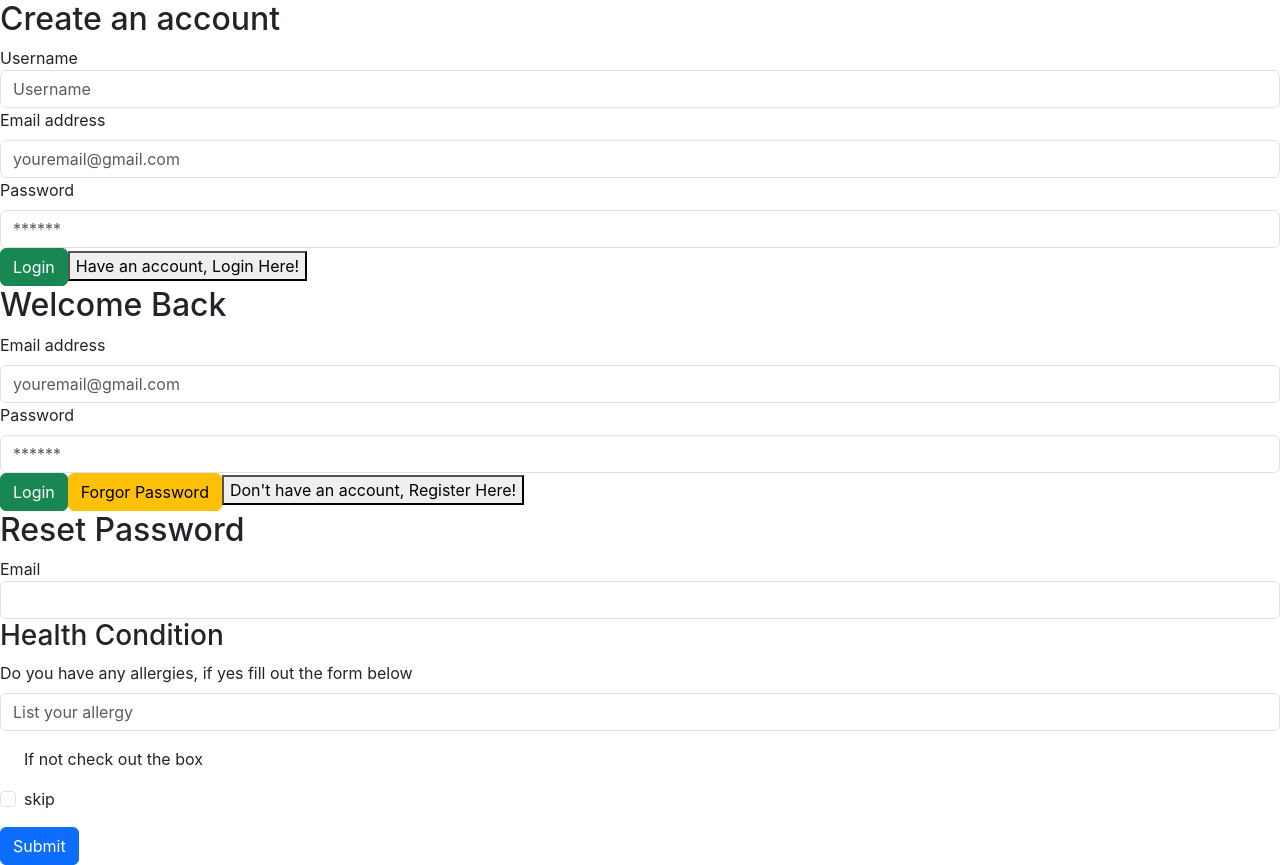
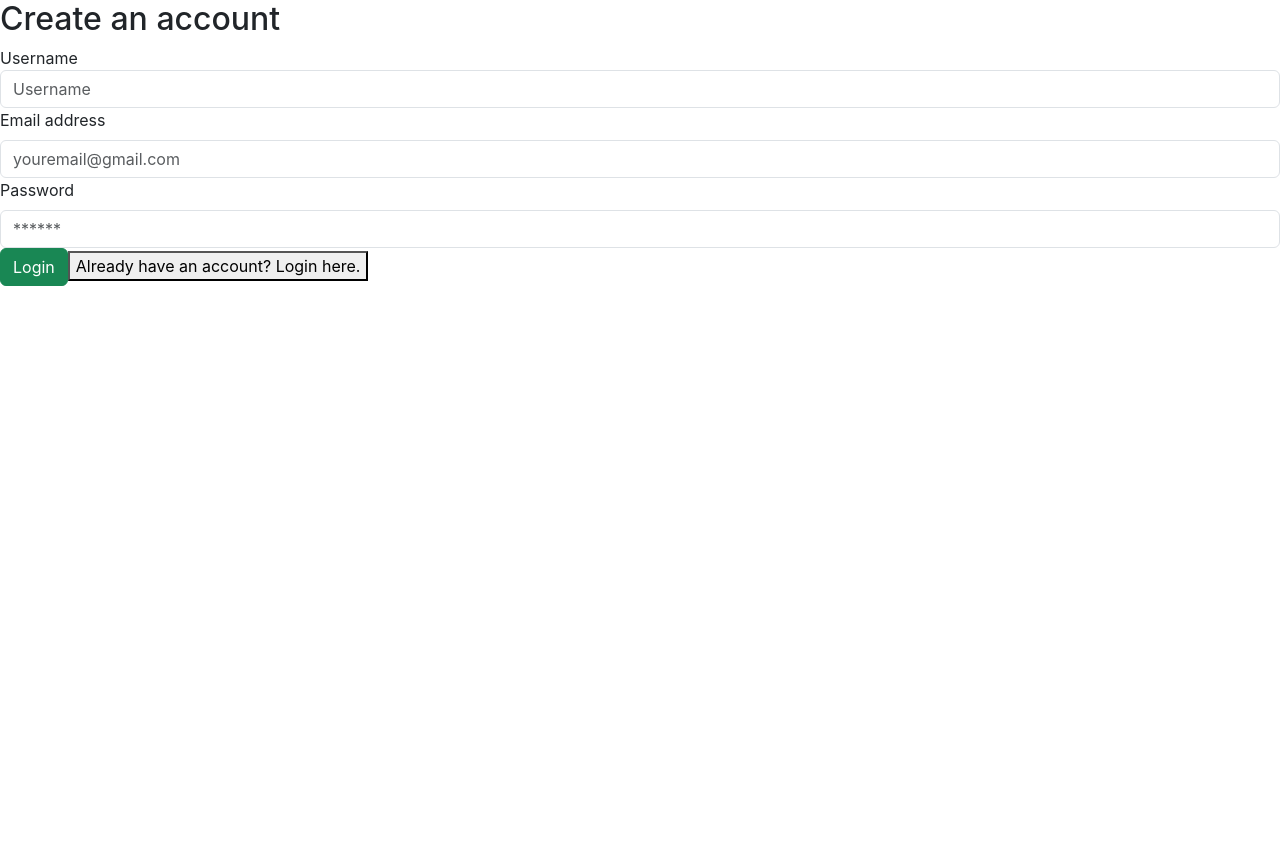
Before and after one commit to Darylcosm0/phase4, a React (Create React App) app: page / in a window 1280 px wide. After the commit the page ends 800 px from the top, so only its background shows below. Built offline with nearby package versions, Linux system fonts and the light colour scheme.

Commit message:
adds click event to login form

```diff
--- a/src/compoents/form/Login.js
+++ b/src/compoents/form/Login.js
@@ -1,19 +1,30 @@
-function Login() {
+import React, {useState} from "react";
+
+
+function Login(props) {
+    const [email, setEmail] = useState('');
+    const [password, setPassword] = useState('');
+
+   const handleClick = (e) => {
+        e.preventDefault();
+        console.log(email);
+    }
+
     return (
       <section>
-        <form>
+        <form onSubmit={handleClick}>
           <h2>Welcome Back</h2>
           <div>
-            <label htmlFor='exampleInputEmail1' className='form-label'>Email address</label>
-            <input type='email' id='inputEmail1' className='form-control' placeholder='youremail@gmail.com' />
+            <label htmlFor='inputEmail' className='form-label'>Email address</label>
+            <input value={email} onChange={(e) => setEmail(e.target.value)}type='email' id='inputEmail' className='form-control' placeholder='youremail@gmail.com' />
           </div>
           <div>
-            <label htmlFor='exampleInputPassword1' className='form-label'>Password</label>
-            <input type='password' id='exampleInputPassword1' className='form-control' placeholder='******' />
+            <label htmlFor='inputPassword' className='form-label'>Password</label>
+            <input value={password} onChange={(e) => setPassword(e.target.value)} type='password' id='inputPassword' className='form-control' placeholder='******' />
           </div>
           <button className='btn btn-success'>Login</button>
           <button className='btn btn-warning'>Forgor Password</button>
-          <button>Don't have an account, Register Here!</button>
+          <button className="link-btn" onClick={() => props.toggleForm('register')}>Don't have an account? Register here.</button>
         </form>
       </section>
     );
--- a/src/compoents/form/Register.js
+++ b/src/compoents/form/Register.js
@@ -1,23 +1,37 @@
-function Register() {
+import React, {useState} from "react";
+
+function Register(props) {
+
+    const [email, setEmail] = useState('');
+    const [password, setPassword] = useState('');
+    const [username, setUsername] = useState('');
+
+    const handleClick = (e) => {
+        e.preventDefault();
+        console.log(username);
+    }
+
     return (
         <section>
-            <form>
+            <form onSubmit={handleClick}>
                 <h2>Create an account</h2>
                 <div>
                     <lable htmlFor="username" className="form-lable">Username</lable>
-                    <input type="name" id='inputName' className='form-control' placeholder="Username"/>
+                    <input value={username} name="name" onChange={(e) => setUsername(e.target.value)}type="name" id='inputName' className='form-control' placeholder="Username"/>
                 </div>
                 <div>
                     <label htmlFor='exampleInputEmail1' className='form-label'>Email address</label>
-                    <input type='email' id='inputEmail1' className='form-control' placeholder='youremail@gmail.com' />
+                    <input value={email} onChange={(e) => setEmail(e.target.value)} type='email' id='inputEmail1' className='form-control' placeholder='youremail@gmail.com' />
                 </div>
                 <div>
-                    <label htmlFor='exampleInputPassword1' className='form-label'>Password</label>
-                    <input type='password' id='exampleInputPassword1' className='form-control' placeholder='******' />
+                    <label htmlFor='inputPassword' className='form-label'>Password</label>
+                    <input value={password} onChange={(e) => setPassword(e.target.value)}type='password' id='inputPassword' className='form-control' placeholder='******' />
                 </div>
           <button className='btn btn-success'>Login</button>
-          <button>Have an account, Login Here!</button>
+          <button className="link-btn" onClick={() => props.toggleForm('login')}>Already have an account? Login here.</button>
+
             </form>
+
         </section>
     );
 }
--- a/src/compoents/form/Sigin-up.js
+++ b/src/compoents/form/Sigin-up.js
@@ -1,15 +1,20 @@
+import { useState } from "react";
 import Login from "./Login";
 import Register from "./Register";
-import Reset from "./Reset";
-import Allergy from "./Allergy";
 
 function SignUp() {
+
+    const [location, setLocation] = useState('register');
+
+    const toggleForm = (formUser) => {
+        setLocation(formUser);
+    }
+
     return (
         <section>
-            <Register />
-            <Login />
-            <Reset />
-            <Allergy />
+        {
+            location ==='register'? <Register toggleForm={toggleForm}/> : <Login toggleForm={toggleForm}/>
+        }
         </section>
     );
 }
```
